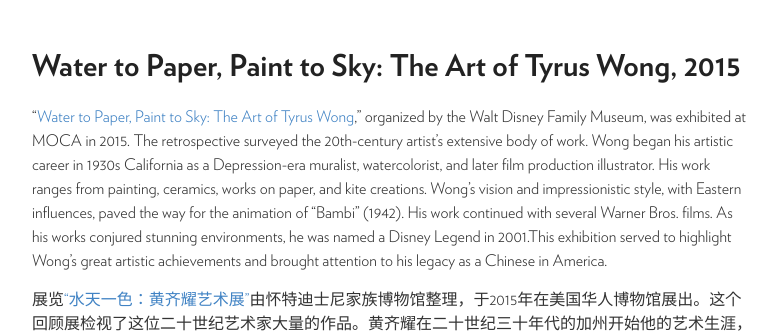
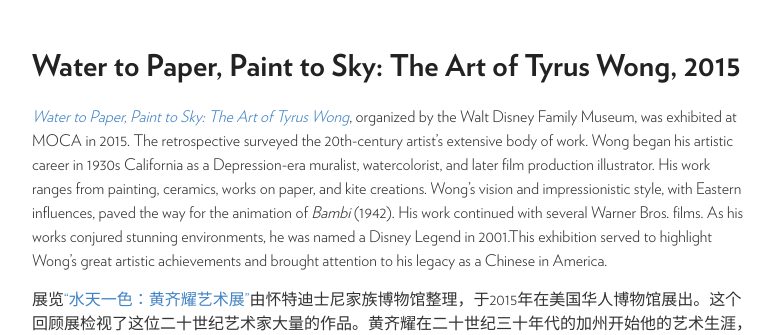
Before and after one commit to moca40/moca40.github.io, a Jekyll site: the page built from _stories/2015-01-01-tyrus-wong.md, in a window 1280 px wide. Shown: the part 187-522 px from the top of the page, without its empty margins (248-1031 px from the left). Built offline with Jekyll 4.4.1, drawn with Linux system fonts in a browser that asks for light colours.

Commit message:
Update 2015-01-01-tyrus-wong.md

```diff
--- a/_stories/2015-01-01-tyrus-wong.md
+++ b/_stories/2015-01-01-tyrus-wong.md
@@ -28,7 +28,7 @@
     img: https://user-images.githubusercontent.com/47676628/91354719-242c3900-e7bb-11ea-967e-6a0b24c0e8af.JPG
 ---
 
-"[Water to Paper, Paint to Sky: The Art of Tyrus Wong](https://www.mocanyc.org/exhibitions/water_to_paper_paint_to_sky_the_art_of_tyrus_wong)," organized by the Walt Disney Family Museum, was exhibited at MOCA in 2015. The retrospective surveyed the 20th-century artist’s extensive body of work. Wong began his artistic career in 1930s California as a Depression-era muralist, watercolorist, and later film production illustrator. His work ranges from painting, ceramics, works on paper, and kite creations. Wong’s vision and impressionistic style, with Eastern influences, paved the way for the animation of "Bambi" (1942). His work continued with several Warner Bros. films. As his works conjured stunning environments, he was named a Disney Legend in 2001.This exhibition served to highlight Wong’s great artistic achievements and brought attention to his legacy as a Chinese in America.
+*[Water to Paper, Paint to Sky: The Art of Tyrus Wong](https://www.mocanyc.org/exhibitions/water_to_paper_paint_to_sky_the_art_of_tyrus_wong)*, organized by the Walt Disney Family Museum, was exhibited at MOCA in 2015. The retrospective surveyed the 20th-century artist’s extensive body of work. Wong began his artistic career in 1930s California as a Depression-era muralist, watercolorist, and later film production illustrator. His work ranges from painting, ceramics, works on paper, and kite creations. Wong’s vision and impressionistic style, with Eastern influences, paved the way for the animation of *Bambi* (1942). His work continued with several Warner Bros. films. As his works conjured stunning environments, he was named a Disney Legend in 2001.This exhibition served to highlight Wong’s great artistic achievements and brought attention to his legacy as a Chinese in America.
 
 展览[“水天一色：黄齐耀艺术展”](https://www.mocanyc.org/exhibitions/water_to_paper_paint_to_sky_the_art_of_tyrus_wong)由怀特迪士尼家族博物馆整理，于2015年在美国华人博物馆展出。这个回顾展检视了这位二十世纪艺术家大量的作品。黄齐耀在二十世纪三十年代的加州开始他的艺术生涯，当时他是大萧条时期的壁画家、水彩画家、后来又成为电影插画家。他的作品涵盖了绘画、陶艺、纸上作品、和风筝创作。他的视野和印象派风格，带着东方的影响，为1942年《小鹿斑比》的动画打下基础。之后他在华纳兄弟的几部电影中延续他的创作。由于他的作品变幻令人震撼的情境，黄齐耀在2001年被名为“迪斯尼传奇”。该展彰显了黄齐耀的伟大艺术成就，并引起人们对他作为美国华人的艺术传承的关注。
 
```
